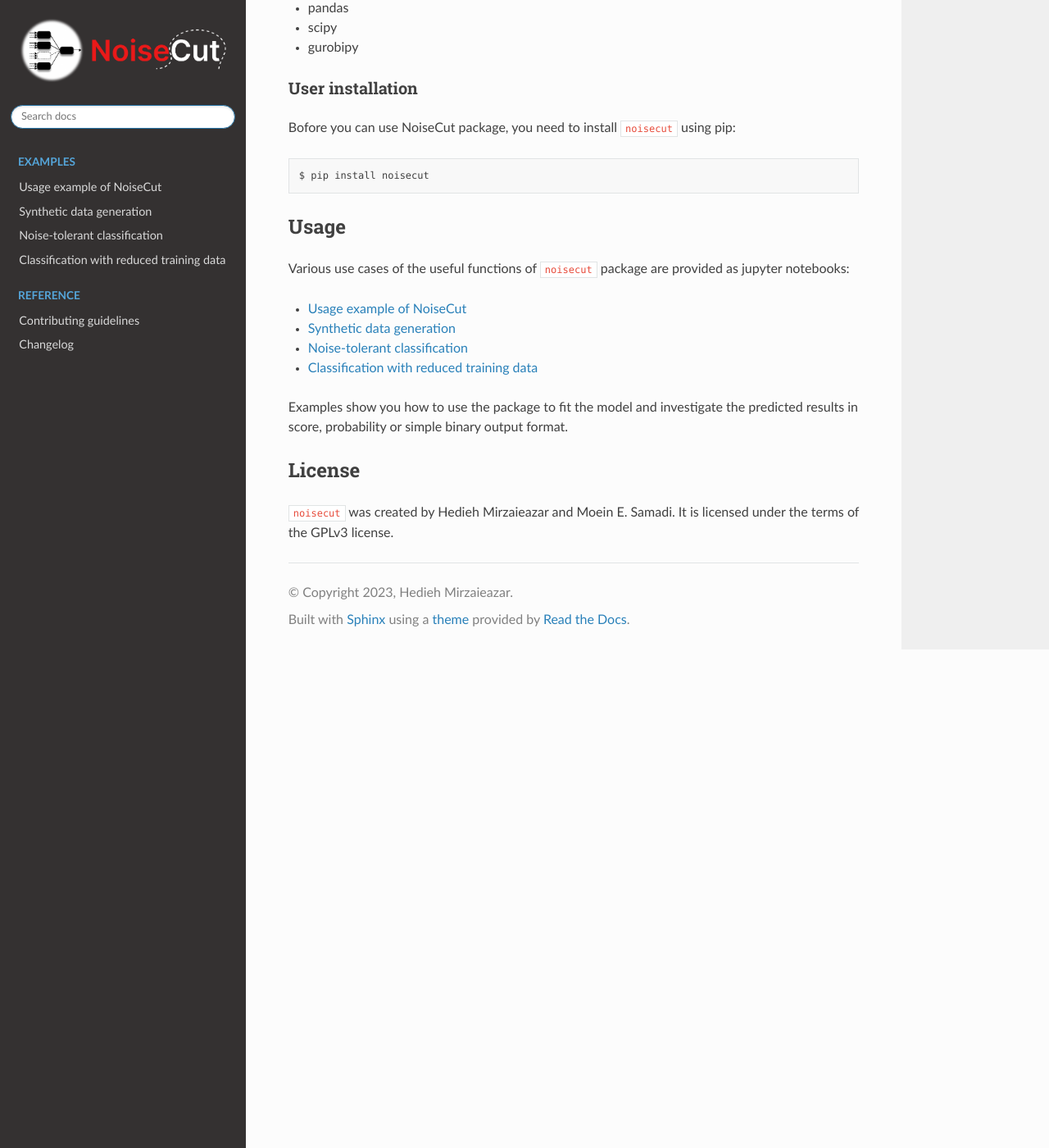
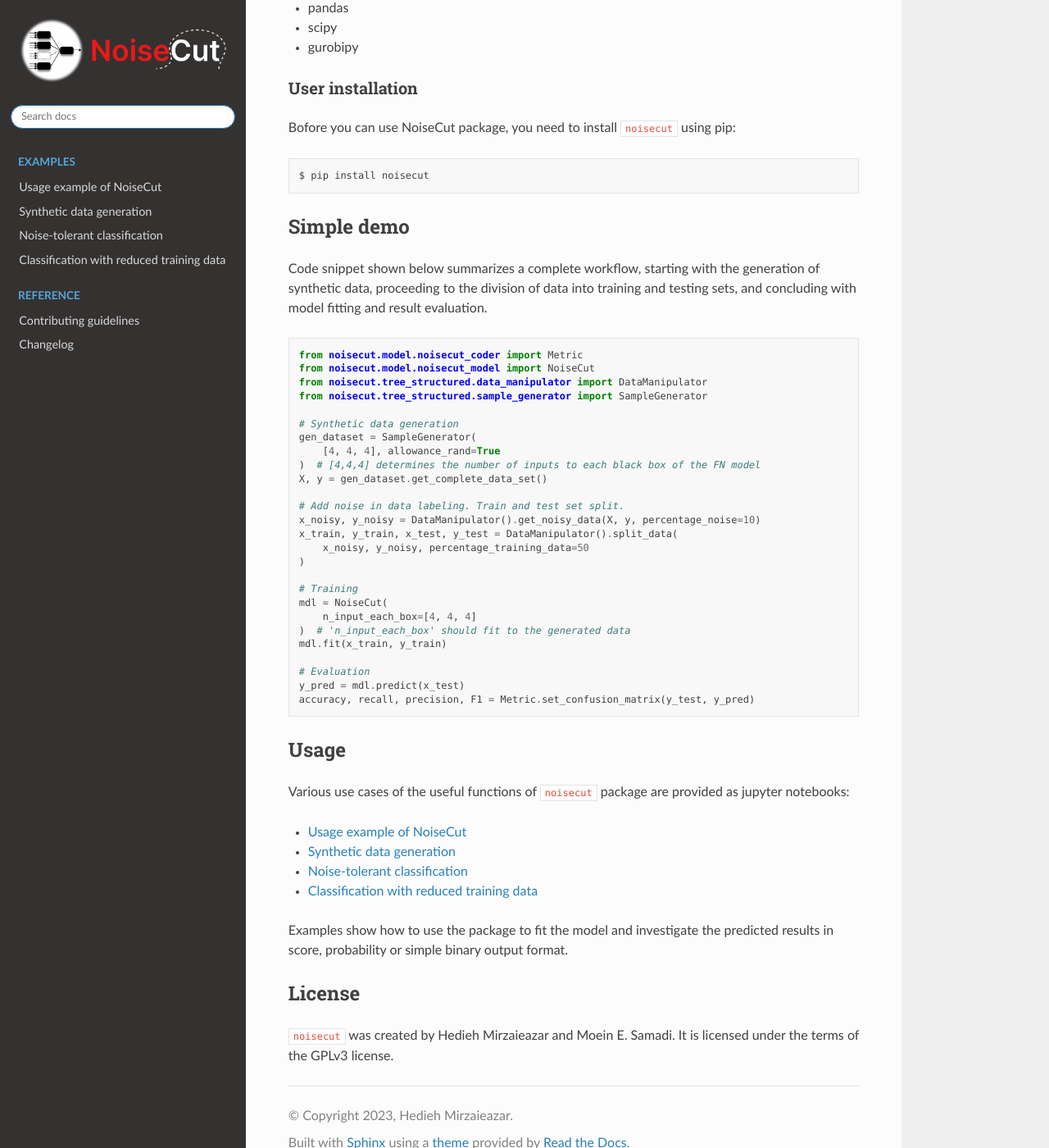
Before and after one commit to JRC-COMBINE/NoiseCut, a Sphinx documentation site: the page built from docs/homepage.md, in a window 1280 px wide and 1400 px high, scrolled down 840 px. Shown: the whole window at 82% size. Built offline with Sphinx 7.4.7 and the Read the Docs theme 2.0.0, drawn with Linux system fonts in a browser that asks for light colours; pages that are not in the unit, such as notebooks, are missing from menus.

Commit message:
add simple demo

````diff
--- a/docs/homepage.md
+++ b/docs/homepage.md
@@ -37,6 +37,42 @@ Bofore you can use NoiseCut package, you need to install `noisecut` using pip:
 $ pip install noisecut
 ```
 
+## Simple demo
+
+Code snippet shown below summarizes a complete workflow, starting with
+the generation of synthetic data, proceeding to the division of data into
+training and testing sets, and concluding with model fitting and result
+evaluation.
+
+```python
+from noisecut.model.noisecut_coder import Metric
+from noisecut.model.noisecut_model import NoiseCut
+from noisecut.tree_structured.data_manipulator import DataManipulator
+from noisecut.tree_structured.sample_generator import SampleGenerator
+
+# Synthetic data generation
+gen_dataset = SampleGenerator(
+    [4, 4, 4], allowance_rand=True
+)  # [4,4,4] determines the number of inputs to each black box of the FN model
+X, y = gen_dataset.get_complete_data_set()
+
+# Add noise in data labeling. Train and test set split.
+x_noisy, y_noisy = DataManipulator().get_noisy_data(X, y, percentage_noise=10)
+x_train, y_train, x_test, y_test = DataManipulator().split_data(
+    x_noisy, y_noisy, percentage_training_data=50
+)
+
+# Training
+mdl = NoiseCut(
+    n_input_each_box=[4, 4, 4]
+)  # 'n_input_each_box' should fit to the generated data
+mdl.fit(x_train, y_train)
+
+# Evaluation
+y_pred = mdl.predict(x_test)
+accuracy, recall, precision, F1 = Metric.set_confusion_matrix(y_test, y_pred)
+```
+
 ## Usage
 
 Various use cases of the useful functions of `noisecut` package are provided
@@ -47,7 +83,7 @@ as jupyter notebooks:
 - {doc}`notebooks/Noise-tolerant_classification`
 - {doc}`notebooks/Classification_with_reduced_training_data`
 
-Examples show you how to use the package to fit the model and investigate
+Examples show how to use the package to fit the model and investigate
 the predicted results in score, probability or simple binary output format.
 
 ## License
````
Also changed, not shown: README.md (+46 -4 lines), docs/notebooks/simple_demo.ipynb (added).
